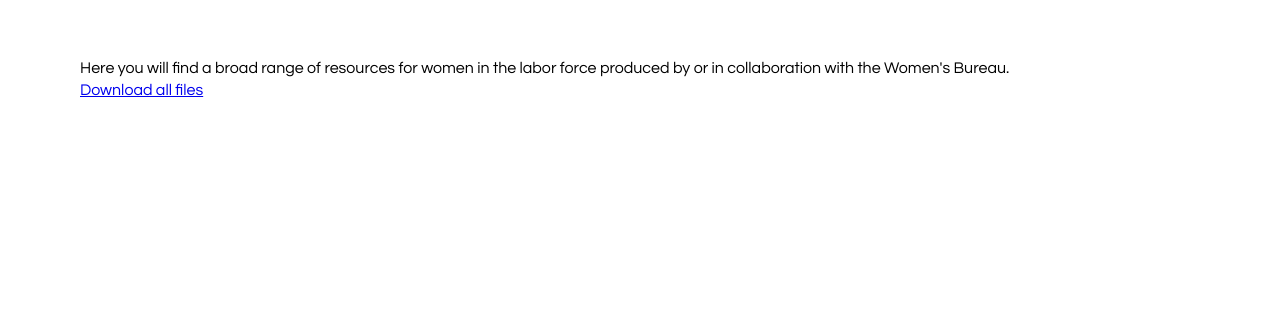
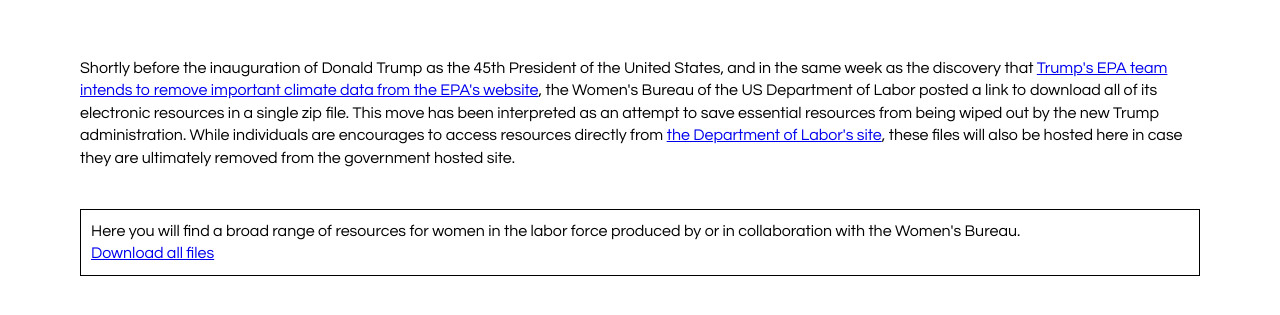
Before and after one commit to kateartz/womens-bureau-resources, a plain HTML site: page index.html in a window 1280 px wide. Shown: the part 105-420 px from the top of the page. Drawn offline with Linux system fonts and the light colour scheme; a web font is replaced by a local one.

Commit message:
Body copy
added body copy with links to some sources

```diff
--- a/index.html
+++ b/index.html
@@ -16,10 +16,13 @@
 	<h3></h3>
 </header>
 
-<p>Here you will find a broad range of resources for women in the labor force produced by or in collaboration with the Women's Bureau.</p>
+<p>Shortly before the inauguration of Donald Trump as the 45th President of the United States, and in the same week as the discovery that <a href="https://www.wired.com/2017/01/rogue-scientists-race-save-climate-data-trump/">Trump's EPA team intends to remove important climate data from the EPA's website</a>, the Women's Bureau of the US Department of Labor posted a link to download all of its electronic resources in a single zip file. This move has been interpreted as an attempt to save essential resources from being wiped out by the new Trump administration. While individuals are encourages to access resources directly from <a href="https://www.dol.gov/wb/resources/">the Department of Labor's site</a>, these files will also be hosted here in case they are ultimately removed from the government hosted site.
+
+<div class="special">
+<p >Here you will find a broad range of resources for women in the labor force produced by or in collaboration with the Women's Bureau.</p>
 
 <a href="all-resources.zip">Download all files</a>
-
+</div>
 
 
 
--- a/womensbureau.css
+++ b/womensbureau.css
@@ -54,3 +54,9 @@ header {
     font-family:        'poppinssemibold', 'Century Gothic', Helvetica, sans-serif;
     text-align:         center;
     }
+
+.special {
+    border: 1px solid black;
+    padding: 10px;
+    margin:40px 0;
+}
```
